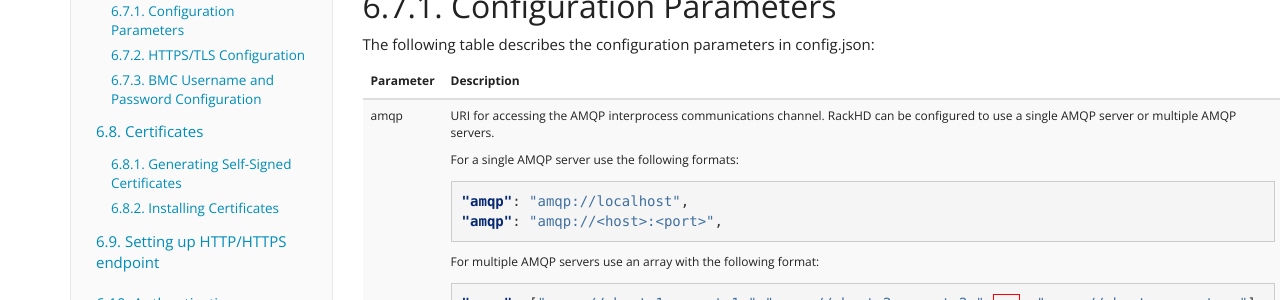
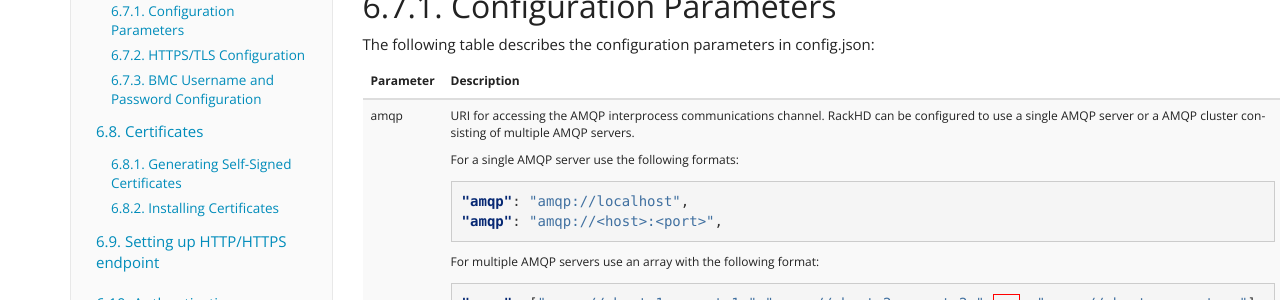
Before and after one commit to RackHD/docs, a Sphinx documentation site: the page built from docs/rackhd/configuration.rst, in a window 1280 px wide and 900 px high, scrolled down 1309 px. Shown: the part 153-453 px from the top of the window. Built offline with Sphinx 7.4.7, drawn with Linux system fonts in a browser that asks for light colours.

Commit message:
Update configuration.rst
Minor change from comments

```diff
--- a/docs/rackhd/configuration.rst
+++ b/docs/rackhd/configuration.rst
@@ -85,7 +85,7 @@ The following table describes the configuration parameters in config.json:
     * - Parameter
       - Description
     * - amqp
-      - URI for accessing the AMQP interprocess communications channel. RackHD can be configured to use a single AMQP server or multiple AMQP servers.
+      - URI for accessing the AMQP interprocess communications channel. RackHD can be configured to use a single AMQP server or a AMQP cluster consisting of multiple AMQP servers.
 
         For a single AMQP server use the following formats:
 
```
